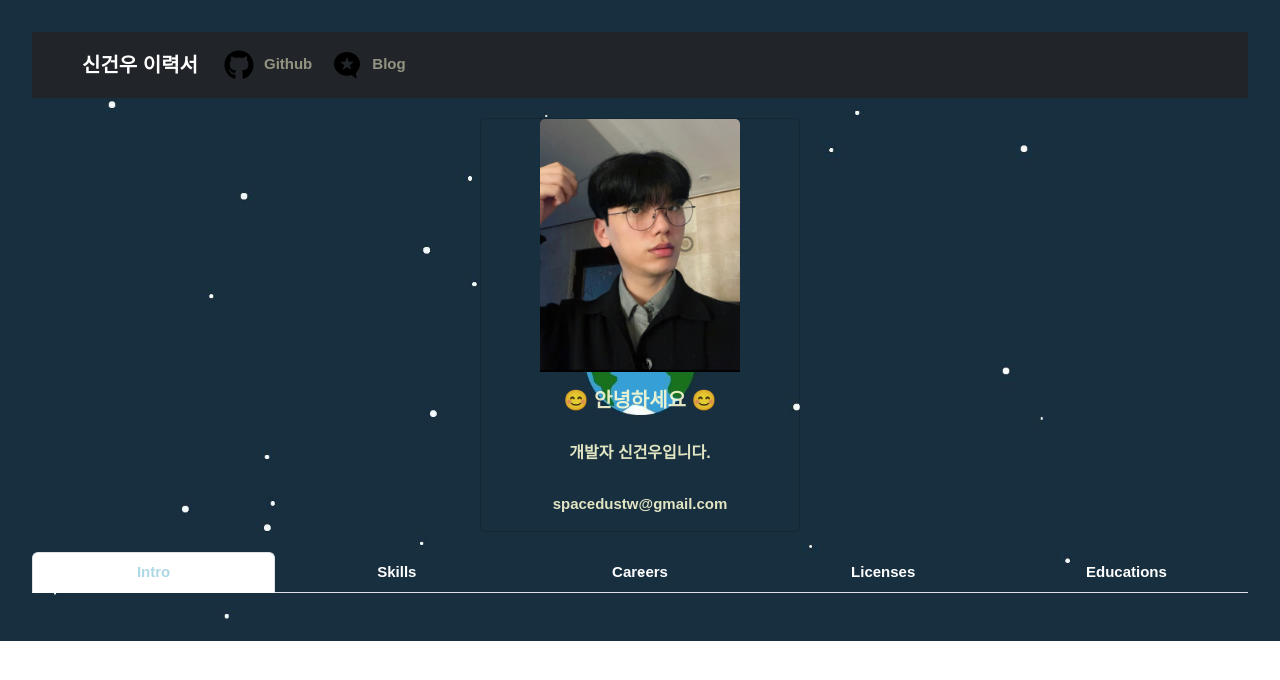
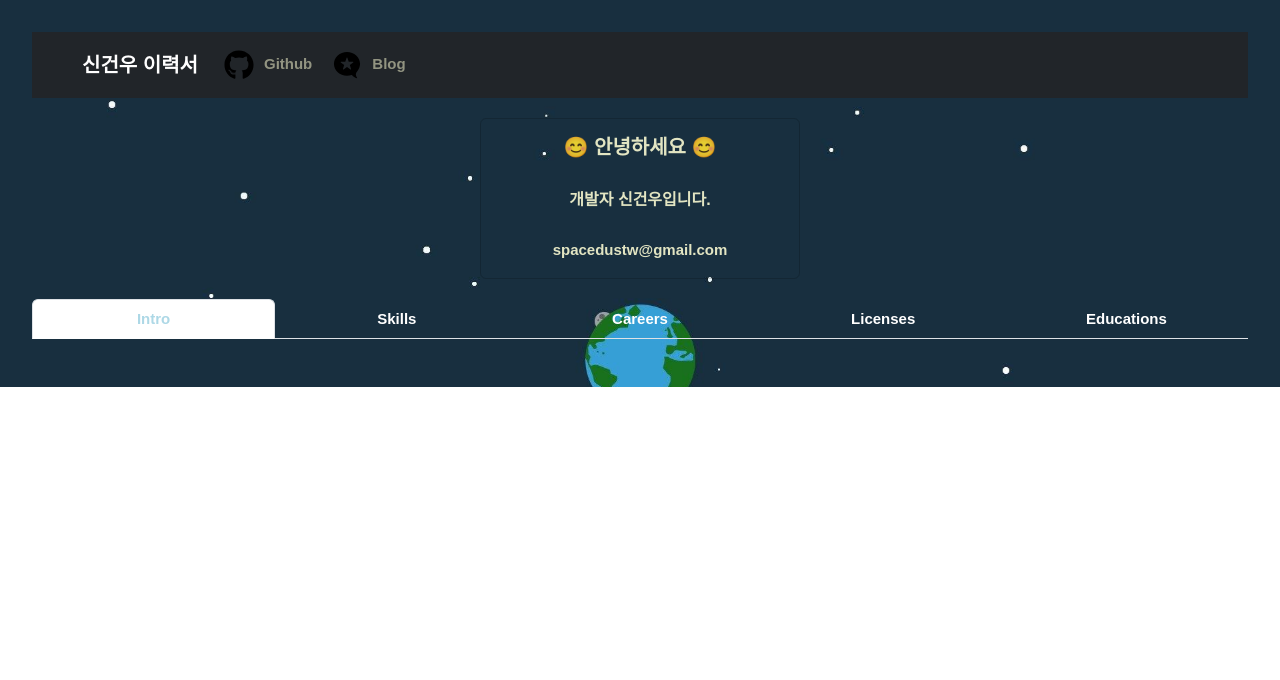
Before and after one commit to spacedustz/Resume, a React (Vite) app in the folder React/: page / in a window 1280 px wide. Shown: the top 680 px of the page. Built offline with nearby package versions, Linux system fonts and the light colour scheme.

Commit message:
프로필 카드 사진 삭제

```diff
--- a/React/src/styles/card/ProfileCard.tsx
+++ b/React/src/styles/card/ProfileCard.tsx
@@ -62,7 +62,7 @@ const ProfileCard: React.FC = () => {
     return (
         <CardContainer>
             <MainCard style={{width: '20rem'}}>
-                <Card.Img variant="top" src="../../public/assets/me2.png"/>
+                {/*<Card.Img variant="top" src="../../public/assets/me2.png"/>*/}
                 <Card.Body>
                     <Card.Text>
                         <h5>😊 안녕하세요 😊</h5><br/>
```
